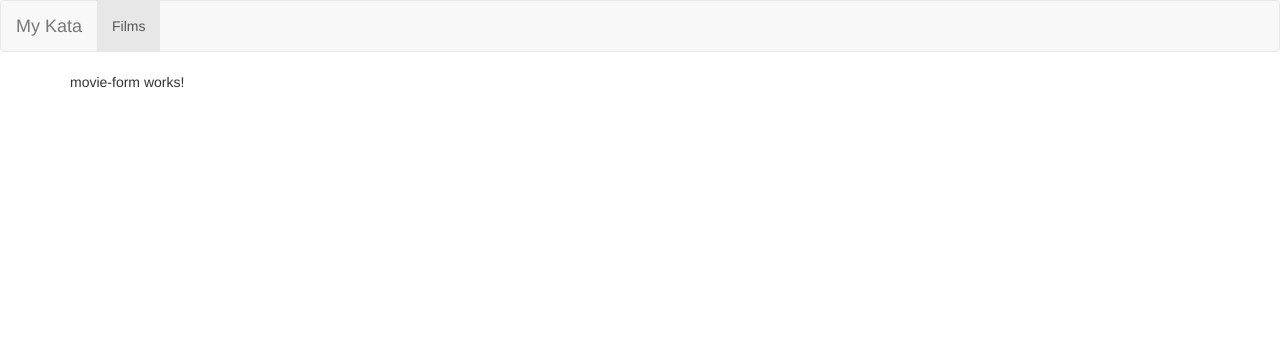
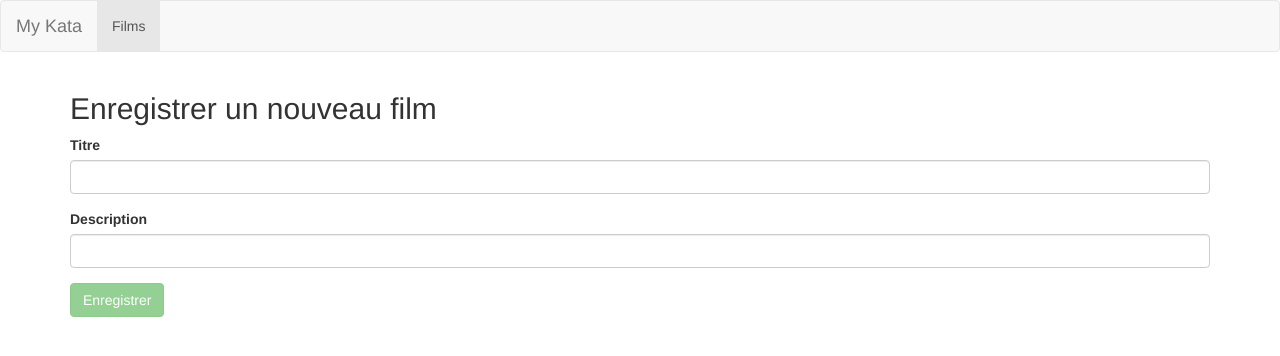
Before and after one commit to amandineGrignon/my-first-kata, an Angular app in the folder client/: page /movies/new in a window 1280 px wide. Shown: the top 356 px of the page. Built offline with nearby package versions, Linux system fonts and the light colour scheme.

Commit message:
Ajout des pages pour lister les films et ajouter un film

```diff
--- a/client/src/app/models/movie.model.ts
+++ b/client/src/app/models/movie.model.ts
@@ -1,7 +1,8 @@
 export class Movie {
-  id: number;
+  id: number = null;
+  title = '';
+  description = '';
 
-  constructor(public title: string, public description: string) {
-
+  constructor(title: string, description: string) {
   }
 }
--- a/client/src/app/movie-list/movie-form/movie-form.component.html
+++ b/client/src/app/movie-list/movie-form/movie-form.component.html
@@ -1,3 +1,15 @@
-<p>
-  movie-form works!
-</p>
+<h2>Enregistrer un nouveau film</h2>
+
+<form [formGroup]="movieForm" (ngSubmit)="onSaveMovie()">
+  <div class="form-group">
+    <label for="title">Titre</label>
+    <input type="text" class="form-control" id="title" formControlName="title" />
+  </div>
+
+  <div class="form-group">
+    <label for="description">Description</label>
+    <input type="text" class="form-control" id="description" formControlName="description" />
+  </div>
+
+  <button type="submit" class="btn btn-success" [disabled]="movieForm.invalid">Enregistrer</button>
+</form>
--- a/client/src/app/movie-list/movie-form/movie-form.component.ts
+++ b/client/src/app/movie-list/movie-form/movie-form.component.ts
@@ -1,4 +1,8 @@
 import { Component, OnInit } from '@angular/core';
+import { FormGroup, FormBuilder, Validators } from '@angular/forms';
+import { MoviesService } from './../../services/movies.service';
+import { Router } from '@angular/router';
+import { Movie } from './../../models/movie.model';
 
 @Component({
   selector: 'app-movie-form',
@@ -7,9 +11,36 @@ import { Component, OnInit } from '@angular/core';
 })
 export class MovieFormComponent implements OnInit {
 
-  constructor() { }
+  movieForm: FormGroup;
+
+  constructor(private formBuilder: FormBuilder,
+              private moviesService: MoviesService,
+              private router: Router) { }
 
   ngOnInit() {
+    this.initForm();
   }
 
+  initForm() {
+    // Initialisation du formulaire et des règles
+    this.movieForm = this.formBuilder.group( {
+      title: ['', Validators.required],
+      description: ['', Validators.required]
+    });
+  }
+
+  onSaveMovie() {
+    // Récupération des valeurs du formulaire
+    const title = this.movieForm.get('title').value;
+    const description = this.movieForm.get('description').value;
+
+    // Création du nouveau film
+    const newMovie = new Movie(title, description);
+    console.log('newMovie = ' + newMovie);
+
+    this.moviesService.createNewMovie(newMovie);
+
+    // Redirection
+    this.router.navigate(['/movies']);
+  }
 }
--- a/client/src/app/movie-list/single-movie/single-movie.component.html
+++ b/client/src/app/movie-list/single-movie/single-movie.component.html
@@ -1,3 +1,5 @@
-<p>
-  single-movie works!
-</p>
+<h1>{{ movie.title }}</h1>
+
+<p>{{ movie.description }}</p>
+
+<button class="btn btn-default spacer" (click)="onBack()">Retour</button>
--- a/client/src/app/movie-list/single-movie/single-movie.component.ts
+++ b/client/src/app/movie-list/single-movie/single-movie.component.ts
@@ -1,4 +1,7 @@
 import { Component, OnInit } from '@angular/core';
+import { Movie } from './../../models/movie.model';
+import { ActivatedRoute, Router } from '@angular/router';
+import { MoviesService } from './../../services/movies.service';
 
 @Component({
   selector: 'app-single-movie',
@@ -7,9 +10,30 @@ import { Component, OnInit } from '@angular/core';
 })
 export class SingleMovieComponent implements OnInit {
 
-  constructor() { }
+  movie: Movie;
+
+  constructor(private route: ActivatedRoute,
+              private moviesService: MoviesService,
+              private router: Router) { }
 
   ngOnInit() {
+    // Création d'un film vide temporaire, le temps de récupérer celui du serveur
+    this.movie = new Movie('', '');
+
+    const id = this.route.snapshot.params['id'];
+
+    console.log('id movie: ' + id);
+
+    // +id pour le cast en tant que nombre
+    // this.moviesService.getSingleMovie(+id).then(
+    //  (movie: Movie) => {
+    //    this.movie = movie;
+    //  }
+    // );
+  }
+
+  onBack() {
+    this.router.navigate(['/movies']);
   }
 
 }
```
